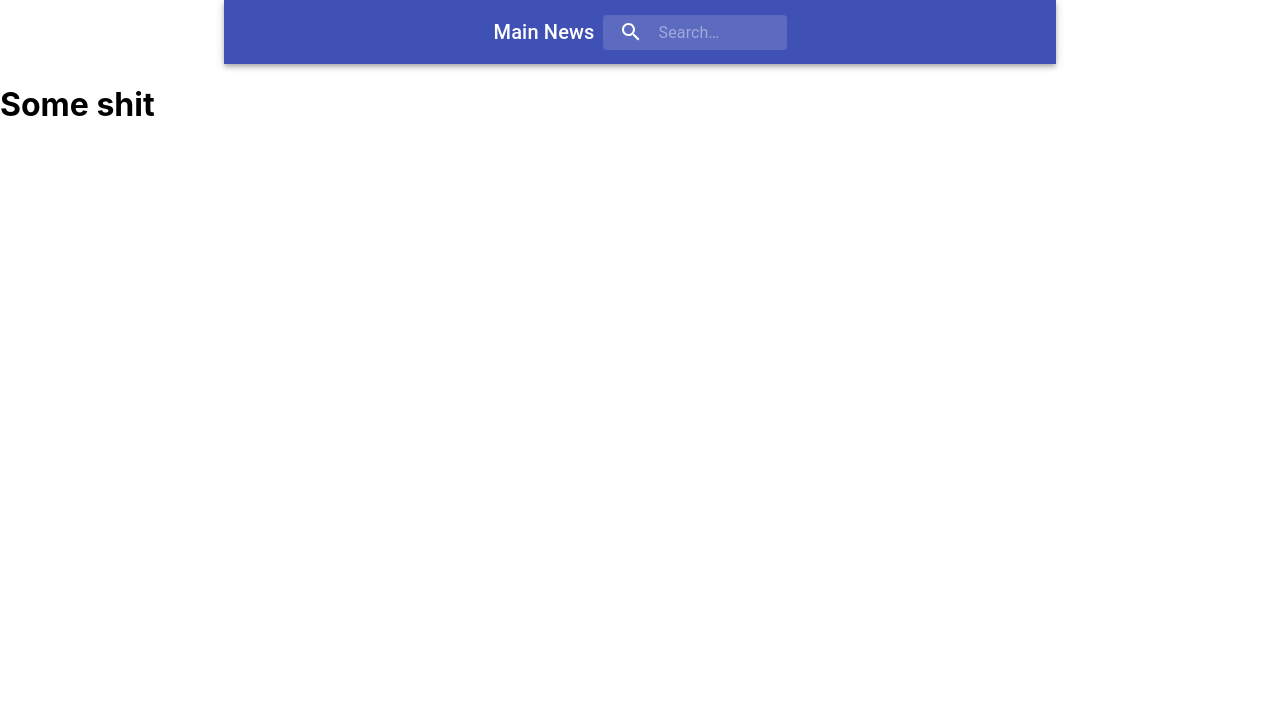
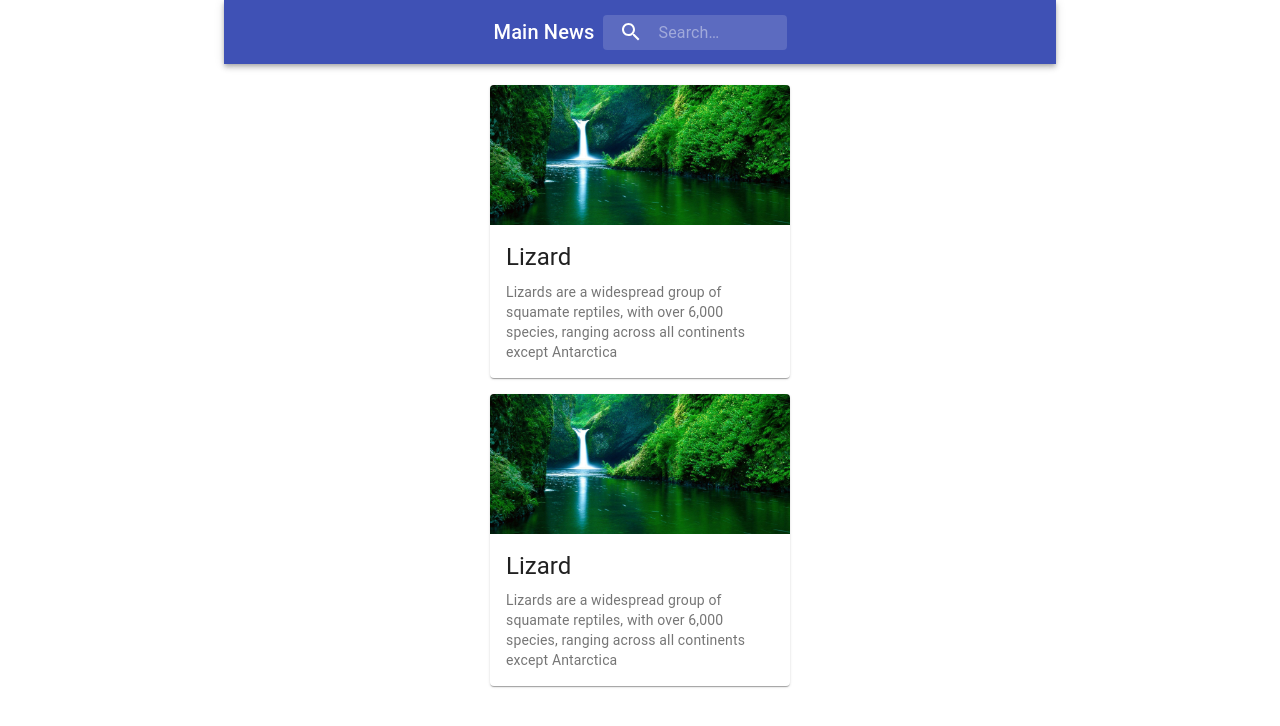
Before and after one commit to Kolbasen/main-news, a React (Create React App) app in the folder frontend/web-react/: page / in a window 1280 px wide. Shown: the top 726 px of the page. Built offline with nearby package versions, Linux system fonts and the light colour scheme.

Commit message:
feat: added basic cards structure

```diff
--- /dev/null
+++ b/frontend/web-react/src/components/Cards/Cards.js
@@ -0,0 +1,50 @@
+import React from 'react';
+import { Card, CardActionArea, CardMedia, CardContent, Typography} from '@material-ui/core';
+import useStyles from './style'
+import photo from '../../static/nature.jpg'
+
+
+export default function Cards() {
+    const classes = useStyles();
+
+    return(
+        <div className={classes.items}>
+        <Card className={classes.card}>
+            <CardActionArea>
+                <CardMedia
+                    className={classes.media}
+                    image={photo}
+                    title="Contemplative Reptile"
+                />
+                <CardContent>
+                <Typography gutterBottom variant="h5" component="h2">
+            Lizard
+          </Typography>
+          <Typography variant="body2" color="textSecondary" component="p">
+            Lizards are a widespread group of squamate reptiles, with over 6,000 species, ranging
+            across all continents except Antarctica
+          </Typography>
+                </CardContent>
+            </CardActionArea>
+        </Card>
+        <Card className={classes.card}>
+            <CardActionArea>
+                <CardMedia
+                    className={classes.media}
+                    image={photo}
+                    title="Contemplative Reptile"
+                />
+                <CardContent>
+                <Typography gutterBottom variant="h5" component="h2">
+            Lizard
+          </Typography>
+          <Typography variant="body2" color="textSecondary" component="p">
+            Lizards are a widespread group of squamate reptiles, with over 6,000 species, ranging
+            across all continents except Antarctica
+          </Typography>
+                </CardContent>
+            </CardActionArea>
+        </Card>
+        </div>
+    );
+}
--- /dev/null
+++ b/frontend/web-react/src/components/Cards/style.js
@@ -0,0 +1,18 @@
+import { makeStyles, fade } from '@material-ui/core/styles'
+
+export default makeStyles((theme) => ({
+    items: {
+        display: 'flex',
+        flexDirection: 'column',
+        justifyContent: 'center',
+        alignItems: 'center',
+
+    },
+    card: {
+        maxWidth: 300,
+        marginBottom: theme.spacing(2)
+      },
+    media: {
+        height: 140,
+      },
+}))
--- a/frontend/web-react/src/components/Main/Main.js
+++ b/frontend/web-react/src/components/Main/Main.js
@@ -1,4 +1,5 @@
 import React from 'react';
+import Cards from '../Cards/Cards'
 
 class Main extends React.Component {
     constructor(props) {
@@ -12,7 +13,7 @@ class Main extends React.Component {
         return (
             <div>
                 <h1>
-                    Some shit
+                    <Cards/>
                 </h1>
             </div>
         )
```
Also changed, not shown: frontend/web-react/src/static/nature.jpg (added).
